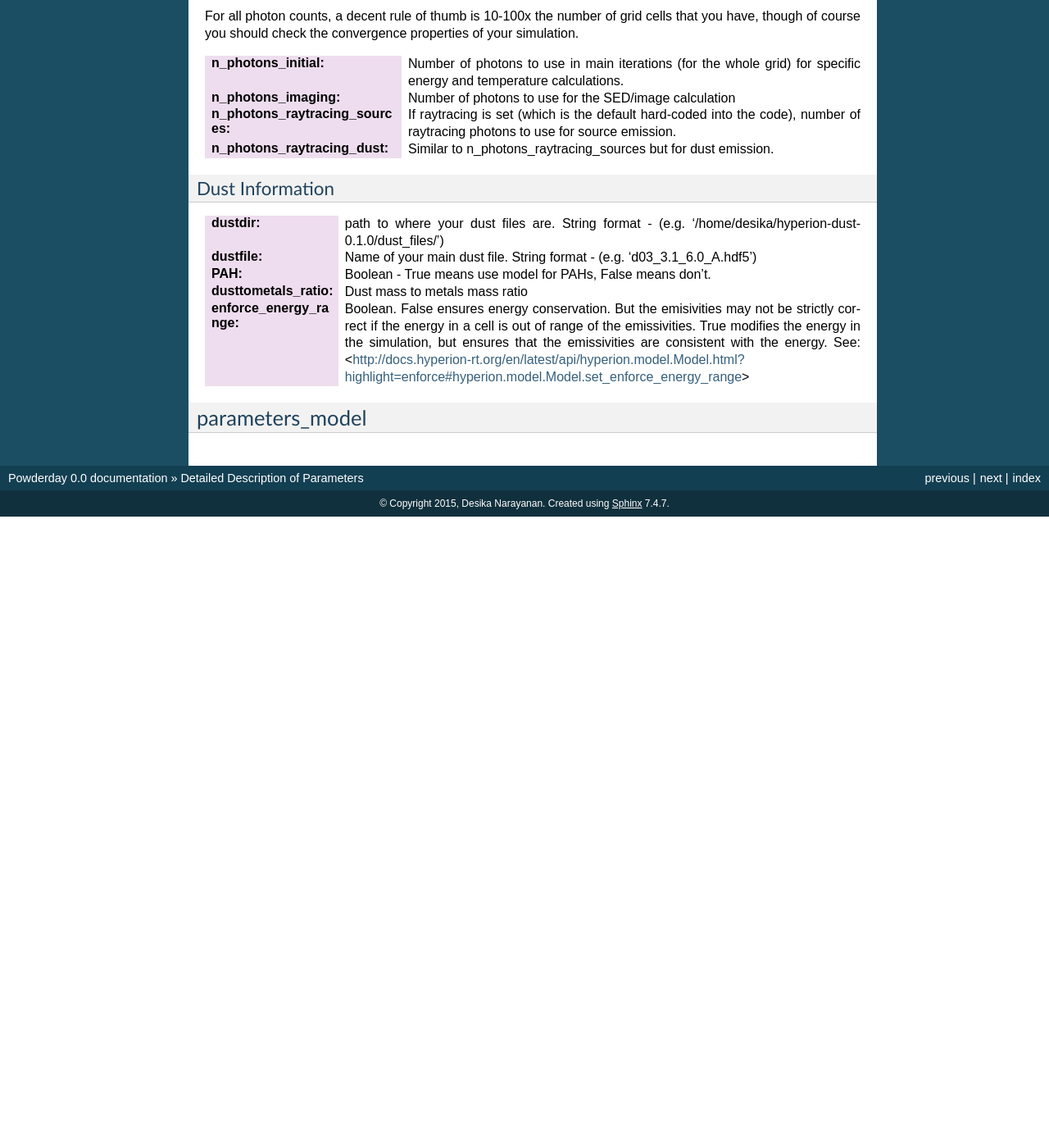
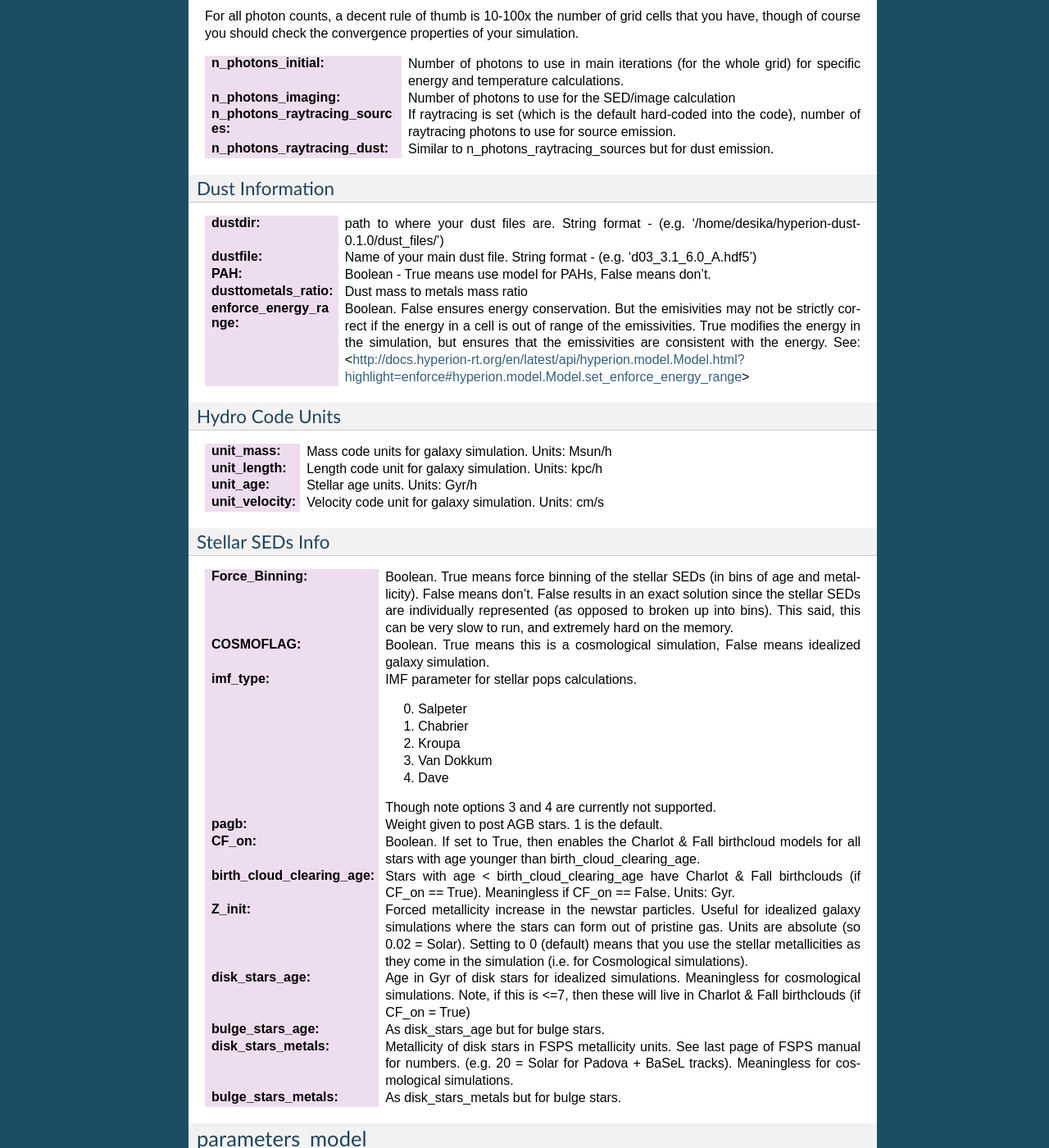
Before and after one commit to dnarayanan/powderday, a Sphinx documentation site: the page built from docs/parameters_description.rst, in a window 1280 px wide and 1400 px high, scrolled down 603 px. Shown: the whole window at 82% size. Built offline with Sphinx 7.4.7, drawn with Linux system fonts in a browser that asks for light colours; before the commit the page ends 1233 px from its top, so only the background shows below that; some of the changed text lies outside the part shown.

Commit message:
docs: parameter updates

```diff
--- a/docs/parameters_description.rst
+++ b/docs/parameters_description.rst
@@ -104,6 +104,98 @@ Dust Information
    <http://docs.hyperion-rt.org/en/latest/api/hyperion.model.Model.html?highlight=enforce#hyperion.model.Model.set_enforce_energy_range>
 
 
+Hydro Code Units
+------------
+:unit_mass:
+
+   Mass code units for galaxy simulation.  Units: Msun/h
+
+:unit_length:
+
+   Length code unit for galaxy simulation.  Units: kpc/h
+
+:unit_age:
+
+   Stellar age units.  Units: Gyr/h
+
+:unit_velocity:
+
+   Velocity code unit for galaxy simulation.  Units: cm/s
+
+
+Stellar SEDs Info
+------------
+
+:Force_Binning:
+
+   Boolean.  True means force binning of the stellar SEDs (in bins of
+   age and metallicity).  False means don't.  False results in an
+   exact solution since the stellar SEDs are individually represented
+   (as opposed to broken up into bins).  This said, this can be very
+   slow to run, and extremely hard on the memory.
+
+:COSMOFLAG:
+
+   Boolean.  True means this is a cosmological simulation, False means
+   idealized galaxy simulation.
+
+:imf_type:
+
+   IMF parameter for stellar pops calculations.
+
+   0. Salpeter
+   1. Chabrier
+   2. Kroupa
+   3. Van Dokkum
+   4. Dave
+
+   Though note options 3 and 4 are currently not supported.
+
+
+:pagb:
+
+   Weight given to post AGB stars.  1 is the default.
+
+:CF_on:
+
+   Boolean.  If set to True, then enables the Charlot & Fall
+   birthcloud models for all stars with age younger than
+   birth_cloud_clearing_age.
+
+:birth_cloud_clearing_age:
+
+   Stars with age < birth_cloud_clearing_age have Charlot & Fall
+   birthclouds (if CF_on == True).  Meaningless if CF_on == False.
+   Units: Gyr.
+
+:Z_init:
+
+   Forced metallicity increase in the newstar particles.  Useful for
+   idealized galaxy simulations where the stars can form out of
+   pristine gas.  Units are absolute (so 0.02 = Solar). Setting to 0
+   (default) means that you use the stellar metallicities as they come
+   in the simulation (i.e. for Cosmological simulations).
+
+:disk_stars_age:
+
+   Age in Gyr of disk stars for idealized simulations. Meaningless for
+   cosmological simulations.  Note, if this is <=7, then these will
+   live in Charlot & Fall birthclouds (if CF_on = True)
+
+:bulge_stars_age:
+
+   As disk_stars_age but for bulge stars.
+
+:disk_stars_metals:
+
+   Metallicity of disk stars in FSPS metallicity units.  See last page
+   of FSPS manual for numbers.  (e.g. 20 = Solar for Padova + BaSeL
+   tracks).  Meaningless for cosmological simulations.
+
+:bulge_stars_metals:
+
+   As disk_stars_metals but for bulge stars.
+
 
 parameters_model
 ============
```
